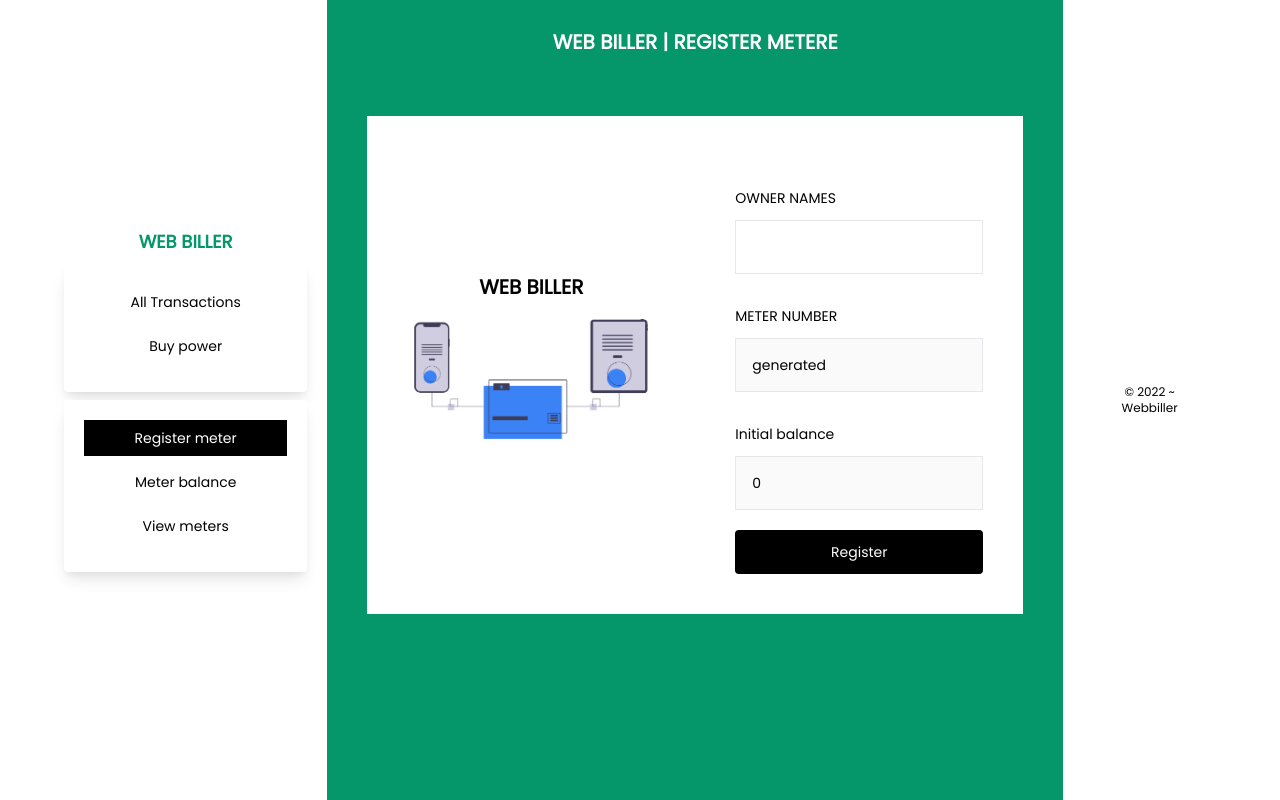
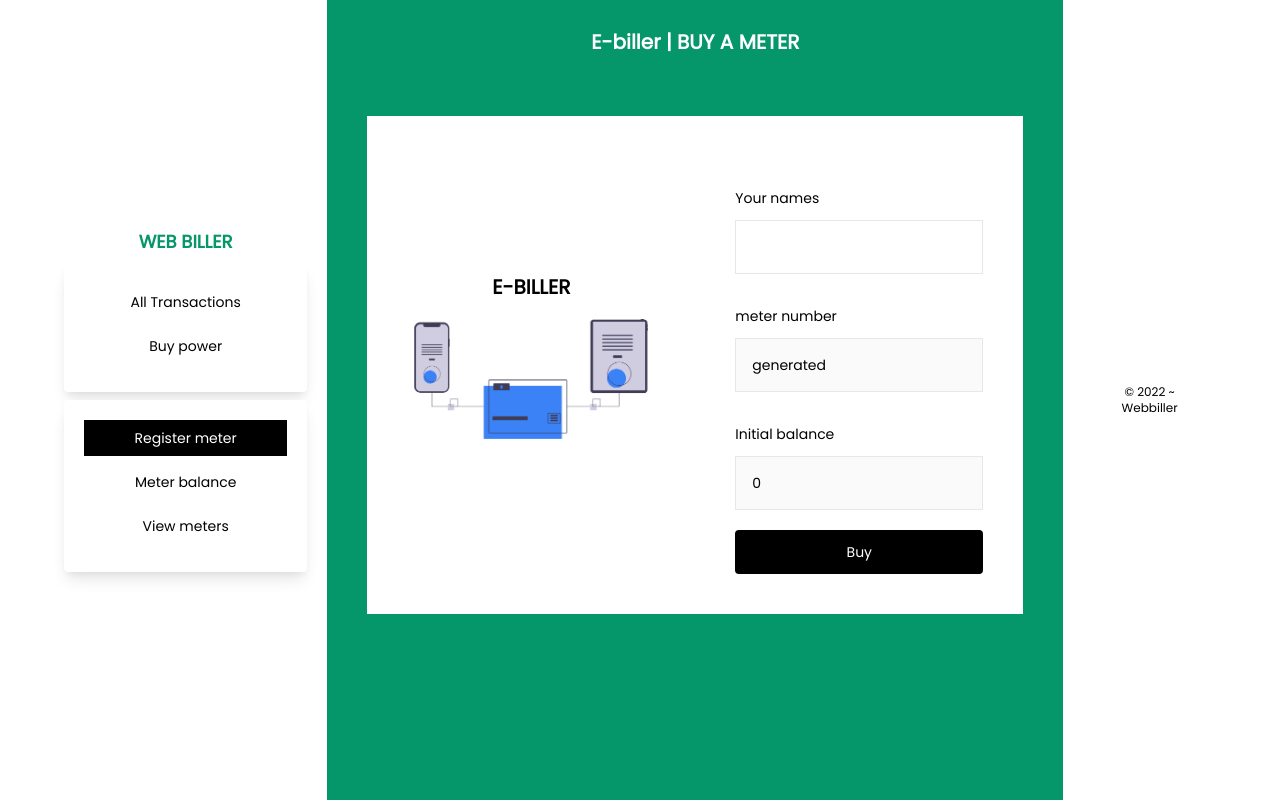
Before and after one commit to Best-Verie/biller-frontend, a React (Create React App) app: page /create/meter in a window 1280 px wide. Built offline with nearby package versions, Linux system fonts and the light colour scheme.

Commit message:
last changes

```diff
--- a/src/components/RegisterMeter.jsx
+++ b/src/components/RegisterMeter.jsx
@@ -25,11 +25,11 @@ export function RegisterMeter() {
         }
     }
     return <div className="text-black ">
-        <div className="card bg-green-600 p-5 text-xl text-white font-bold mb-5">WEB BILLER | REGISTER METERE</div>
+        <div className="card bg-green-600 p-5 text-xl text-white font-bold mb-5">E-biller | BUY A  METER</div>
         <div className="lg:flex p-5">
             <div className="bg-white lg:w-1/2 p-5 flex items-center text-sm text-gray-400">
                 <div className="m-auto">
-                    <div className="title text-black font-bold text-xl">WEB BILLER</div>
+                    <div className="title text-black font-bold text-xl">E-BILLER</div>
                     <img src={cards} alt="" />
                 </div>
 
@@ -39,13 +39,13 @@ export function RegisterMeter() {
 
                     <div className="form-group my-5">
                         <label htmlFor="">
-                            <span className="block float-left my-3">OWNER NAMES</span>
+                            <span className="block float-left my-3">Your names</span>
                             <input type="text" onChange={handleOwner} value={owner} id="" className="form-control p-4 w-full border" />
                         </label>
                     </div>
                     <div className="form-group my-5">
                         <label htmlFor="">
-                            <span className="block float-left my-3">METER NUMBER</span>
+                            <span className="block float-left my-3">meter number</span>
                             <input type="text"disabled value="generated" id="" className="form-control p-4 w-full border" />
                         </label>
                     </div>
@@ -56,7 +56,7 @@ export function RegisterMeter() {
                         </label>
                     </div>
 
-                    <button type="submit" className="btn bg-black p-3 rounded text-white w-full">Register</button>
+                    <button type="submit" className="btn bg-black p-3 rounded text-white w-full">Buy</button>
                 </form>
             </div>
         </div>
```
